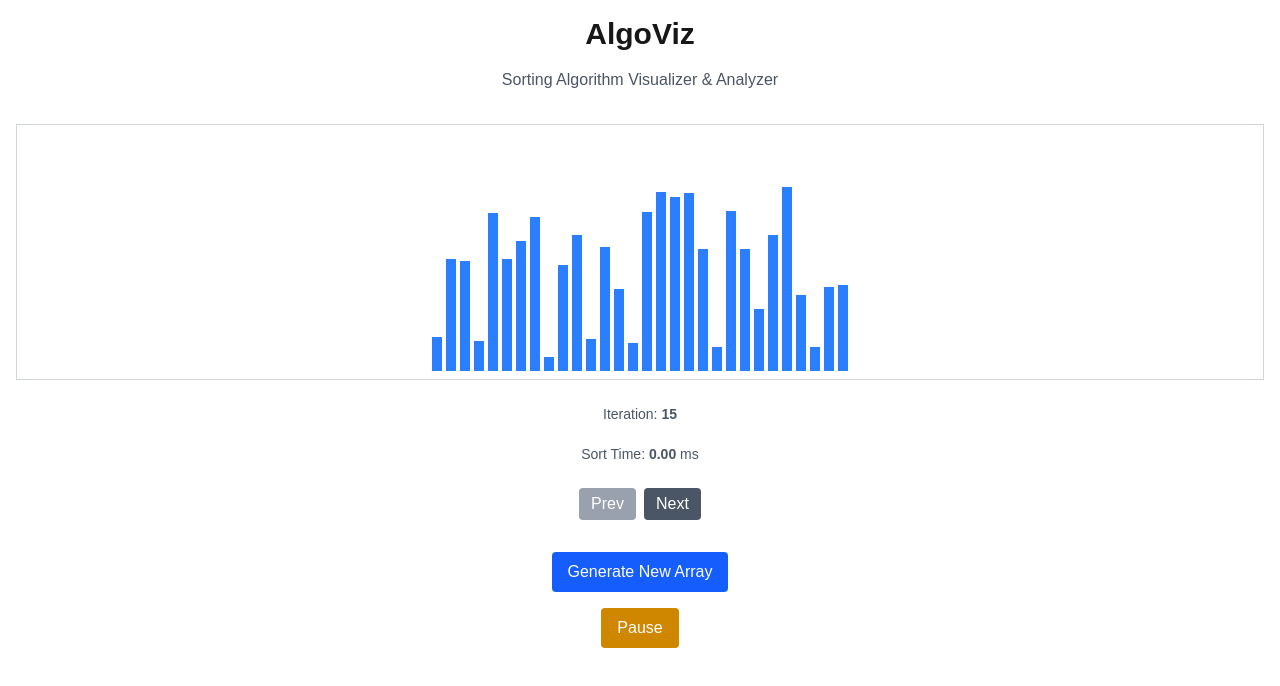
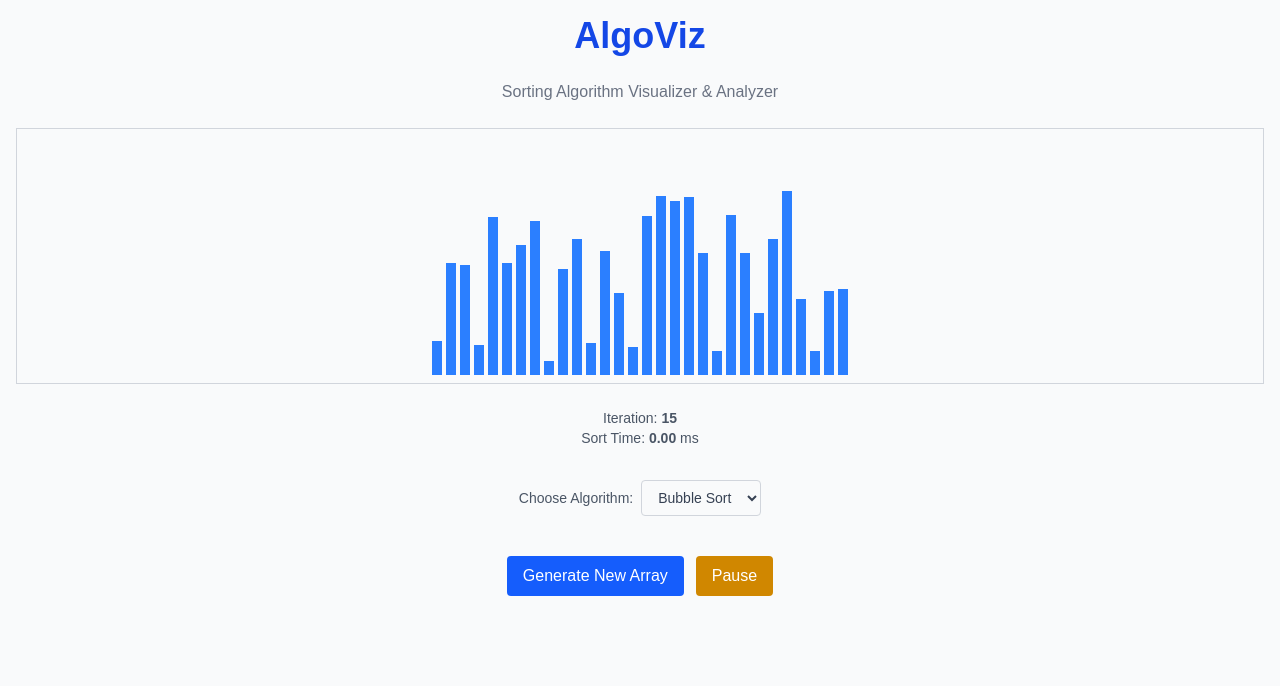
Before and after one commit to venomkage/algoviz, a Next.js app: page / in a window 1280 px wide. Both pictures are taken after a click on the button "Start Bubble Sort". Shown: the top 686 px of the page. Built offline with nearby package versions, Linux system fonts and the light colour scheme.

Commit message:
Add Quick Sort and Merge Sort step recorders and algorithm selector#

```diff
--- a/app/page.tsx
+++ b/app/page.tsx
@@ -4,15 +4,17 @@ import { useEffect, useState } from "react";
 import ArrayVisualizer from "@/components/ArrayVisualizer";
 import { generateRandomArray } from "@/utils/generateRandomArray";
 import { bubbleSortSteps } from "@/utils/bubbleSortSteps";
+import { quickSortSteps } from "@/utils/quickSortSteps";
+import { mergeSortSteps } from "@/utils/mergeSortSteps";
 
 export default function Home() {
   const [array, setArray] = useState<number[]>(generateRandomArray(30, 5, 100));
   const [steps, setSteps] = useState<number[][]>([]);
-  const [currentStep, setCurrentStep] = useState<number>(0);
+  const [currentStep, setCurrentStep] = useState(0);
   const [isPlaying, setIsPlaying] = useState(false);
   const [intervalId, setIntervalId] = useState<NodeJS.Timeout | null>(null);
   const [sortTime, setSortTime] = useState<number | null>(null);
-
+  const [selectedAlgo, setSelectedAlgo] = useState("bubble");
 
   useEffect(() => {
     if (isPlaying && steps.length > 0 && currentStep < steps.length - 1) {
@@ -26,11 +28,10 @@ export default function Home() {
             return prev;
           }
         });
-      }, 200); // speed (ms)
+      }, 200); // Animation speed (ms)
 
       setIntervalId(id);
-
-      return () => clearInterval(id); // cleanup
+      return () => clearInterval(id);
     }
 
     if (!isPlaying && intervalId) {
@@ -39,61 +40,50 @@ export default function Home() {
     }
   }, [isPlaying, steps, currentStep]);
 
+  return (
+    <main className="flex flex-col items-center justify-start p-4 min-h-screen gap-6 bg-gray-50">
+      <h1 className="text-4xl font-bold text-blue-700">AlgoViz</h1>
+      <p className="text-gray-500">Sorting Algorithm Visualizer & Analyzer</p>
 
-
-
-  return (
-    <main className="flex flex-col items-center justify-start p-4 min-h-screen gap-4">
-      <h1 className="text-3xl font-bold">AlgoViz</h1>
-      <p className="text-gray-600 mb-4">Sorting Algorithm Visualizer & Analyzer</p>
+      {/* Visualizer */}
       <ArrayVisualizer array={steps.length > 0 ? steps[currentStep] : array} />
 
+      {/* Step info + timing */}
       {steps.length > 0 && (
-        <p className="text-sm text-gray-600 mt-2">
-          Iteration: <strong>{currentStep + 1}</strong>
-        </p>
-      )}
-
-      {sortTime !== null && (
-        <p className="text-sm text-gray-600 mt-1">
-          Sort Time: <strong>{sortTime.toFixed(2)}</strong> ms
-        </p>
-      )}
-
-
-      {steps.length > 0 && (
-        <div className="flex gap-2 mt-2">
-          <button
-            onClick={() =>
-              setCurrentStep((prev) => Math.max(0, prev - 1))
-            }
-            className="px-3 py-1 bg-gray-400 text-white rounded"
-          >
-            Prev
-          </button>
-          <button
-            onClick={() =>
-              setCurrentStep((prev) =>
-                Math.min(steps.length - 1, prev + 1)
-              )
-            }
-            className="px-3 py-1 bg-gray-600 text-white rounded"
-          >
-            Next
-          </button>
+        <div className="text-center text-sm text-gray-600">
+          <p>Iteration: <strong>{currentStep + 1}</strong></p>
+          {sortTime !== null && <p>Sort Time: <strong>{sortTime.toFixed(2)}</strong> ms</p>}
         </div>
       )}
 
+      {/* Algorithm selector */}
+      <div className="mt-2">
+        <label htmlFor="algorithm" className="text-sm text-gray-600 mr-2">
+          Choose Algorithm:
+        </label>
+        <select
+          id="algorithm"
+          value={selectedAlgo}
+          onChange={(e) => setSelectedAlgo(e.target.value)}
+          className="px-3 py-2 rounded border border-gray-300 text-sm text-gray-700"
+        >
+          <option value="bubble">Bubble Sort</option>
+          <option value="quick">Quick Sort</option>
+          <option value="merge">Merge Sort</option>
+        </select>
+      </div>
+
+      {/* Control buttons */}
+      <div className="flex gap-3 mt-4 flex-wrap justify-center">
         <button
           onClick={() => {
             setIsPlaying(false);
             setSteps([]);
             setCurrentStep(0);
-          setSortTime(null); // reset timing
+            setSortTime(null);
             setArray(generateRandomArray(30, 5, 100));
           }}
-
-        className="mt-4 px-4 py-2 bg-blue-600 text-white rounded hover:bg-blue-700"
+          className="px-4 py-2 bg-blue-600 text-white rounded hover:bg-blue-700"
         >
           Generate New Array
         </button>
@@ -102,11 +92,18 @@ export default function Home() {
           <button
             onClick={() => {
               if (steps.length === 0) {
+                let recordedSteps: number[][] = [];
                 const t0 = performance.now();
-              const recordedSteps = bubbleSortSteps(array);
+                if (selectedAlgo === "bubble") {
+                  recordedSteps = bubbleSortSteps(array);
+                } else if (selectedAlgo === "quick") {
+                  recordedSteps = quickSortSteps(array);
+                } else if (selectedAlgo === "merge") {
+                  recordedSteps = mergeSortSteps(array);
+                }
                 const t1 = performance.now();
 
-              setSortTime(t1 - t0); // ⏱️ Save time in ms
+                setSortTime(t1 - t0);
                 setSteps(recordedSteps);
                 setCurrentStep(0);
                 setIsPlaying(true);
@@ -114,20 +111,19 @@ export default function Home() {
                 setIsPlaying((prev) => !prev);
               }
             }}
-
-          className={`px-4 py-2 rounded text-white ${isPlaying ? "bg-yellow-600 hover:bg-yellow-700" : "bg-green-600 hover:bg-green-700"
+            className={`px-4 py-2 rounded text-white ${isPlaying
+              ? "bg-yellow-600 hover:bg-yellow-700"
+              : "bg-green-600 hover:bg-green-700"
               }`}
           >
             {steps.length === 0
-            ? "Start Bubble Sort"
+              ? `Start ${selectedAlgo.charAt(0).toUpperCase() + selectedAlgo.slice(1)} Sort`
               : isPlaying
                 ? "Pause"
                 : "Resume"}
           </button>
         )}
-
-
-
+      </div>
     </main>
   );
 }
--- /dev/null
+++ b/utils/mergeSortSteps.ts
@@ -0,0 +1,33 @@
+export function mergeSortSteps(original: number[]): number[][] {
+  const steps: number[][] = [];
+  const arr = [...original];
+
+  steps.push([...arr]);
+
+  function mergeSort(start: number, end: number) {
+    if (end - start <= 1) return;
+    const mid = Math.floor((start + end) / 2);
+    mergeSort(start, mid);
+    mergeSort(mid, end);
+
+    const merged = [];
+    let i = start, j = mid;
+    while (i < mid && j < end) {
+      if (arr[i] < arr[j]) {
+        merged.push(arr[i++]);
+      } else {
+        merged.push(arr[j++]);
+      }
+    }
+    while (i < mid) merged.push(arr[i++]);
+    while (j < end) merged.push(arr[j++]);
+
+    for (let k = 0; k < merged.length; k++) {
+      arr[start + k] = merged[k];
+      steps.push([...arr]);
+    }
+  }
+
+  mergeSort(0, arr.length);
+  return steps;
+}
--- /dev/null
+++ b/utils/quickSortSteps.ts
@@ -0,0 +1,28 @@
+export function quickSortSteps(original: number[]): number[][] {
+  const steps: number[][] = [];
+  const arr = [...original];
+
+  function quickSort(start: number, end: number) {
+    if (start >= end) return;
+    let pivot = arr[end];
+    let i = start;
+
+    for (let j = start; j < end; j++) {
+      if (arr[j] < pivot) {
+        [arr[i], arr[j]] = [arr[j], arr[i]];
+        steps.push([...arr]);
+        i++;
+      }
+    }
+
+    [arr[i], arr[end]] = [arr[end], arr[i]];
+    steps.push([...arr]);
+
+    quickSort(start, i - 1);
+    quickSort(i + 1, end);
+  }
+
+  steps.push([...arr]); // initial
+  quickSort(0, arr.length - 1);
+  return steps;
+}
```
Lines whose indentation alone changed are shown as unchanged.
